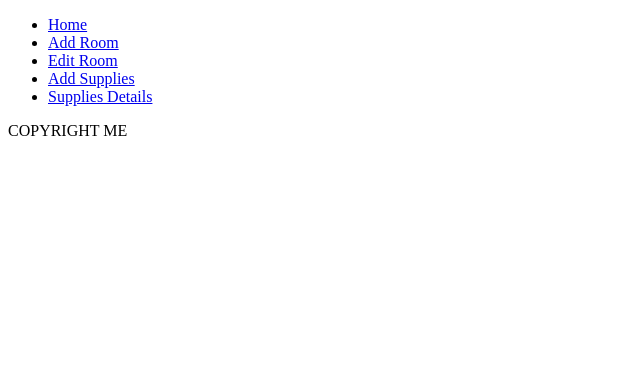
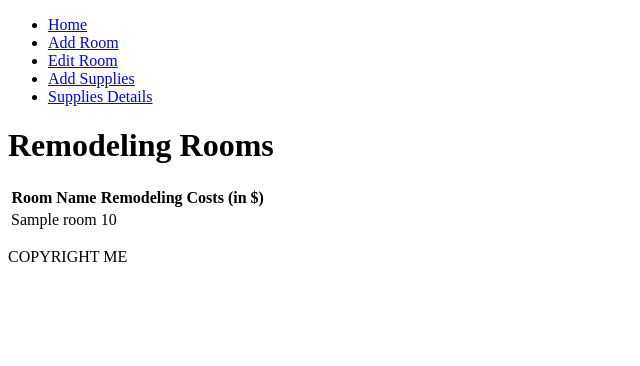
Before and after one commit to aceralrighty/python_final, a Python web app: template template/index.html in a window 1280 px wide. Shown: the top 366 px of the page, without its empty margins (0-640 px from the left). Run offline with Jinja, Linux system fonts and the light colour scheme; the template is opened without the code that fills it: most values are stand-ins (such as "Sample title", 1, 10 or a date in 2020).

Commit message:
Completed index.html

```diff
--- a/template/index.html
+++ b/template/index.html
@@ -1,13 +1,31 @@
-<!doctype html>
+<!DOCTYPE html>
 <html lang="en">
 <head>
     <meta charset="UTF-8">
-    <meta name="viewport"
-          content="width=device-width, user-scalable=no, initial-scale=1.0, maximum-scale=1.0, minimum-scale=1.0">
-    <meta http-equiv="X-UA-Compatible" content="ie=edge">
-    <title>Document</title>
+    <title>House Remodeling Supply Tracker</title>
 </head>
 <body>
-    {% extends "layout.html" %}
+    {% extends 'layout.html' %}
+
+    {% block content %}
+        <h1>Remodeling Rooms</h1>
+
+        <table>
+            <thead>
+                <tr>
+                    <th>Room Name</th>
+                    <th>Remodeling Costs (in $)</th>
+                </tr>
+            </thead>
+            <tbody>
+                {% for room in rooms %}
+                    <tr>
+                        <td>{{ room['name'] }}</td>
+                        <td>{{ room['cost'] }}</td>
+                    </tr>
+                {% endfor %}
+            </tbody>
+        </table>
+    {% endblock %}
 </body>
 </html>
```
